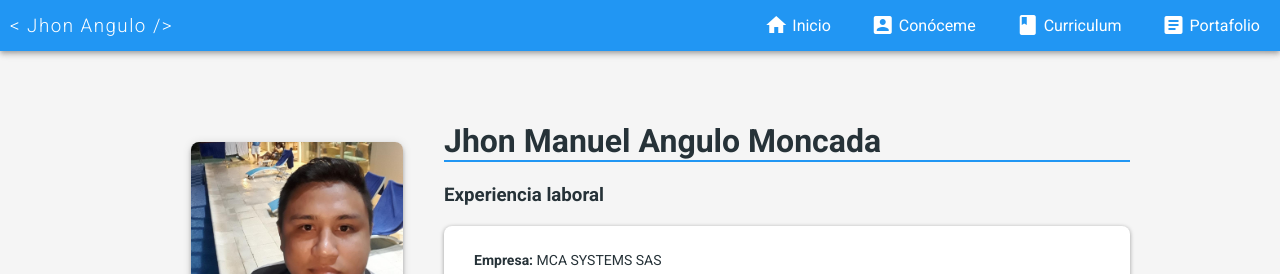
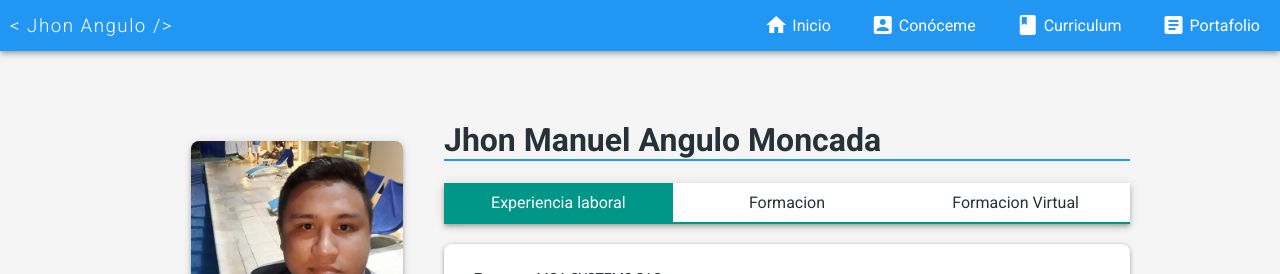
Before and after one commit to JhonAngulo/personal-page, a React (Create React App) app: page /curriculum in a window 1280 px wide. Shown: the top 274 px of the page. Built offline with nearby package versions, Linux system fonts and the light colour scheme.

Commit message:
changes in layout

```diff
--- a/src/assets/styles/components/footer.css
+++ b/src/assets/styles/components/footer.css
@@ -1,6 +1,4 @@
 .footer {
-  /* position: absolute;*/
-  bottom: 0;
   height: 6rem;
   width: 100%;
   background-color: var(--dark-color);
--- a/src/assets/styles/global.css
+++ b/src/assets/styles/global.css
@@ -2,7 +2,8 @@
 
 :root {
   --primary-color: #2196f3;
-  --dark-color: #35363a;
+  --secondary-color: #009688;
+  --dark-color: #263238;
   --text-primary-color: #263238;
   --text-secondary-color: #455a64;
 }
@@ -11,7 +12,13 @@ body {
   margin: 0;
   padding: 0;
   font-family: "Roboto", sans-serif;
-  background-color: #f5f5f5;
+  background-color: #f5f5f5;;
+}
+
+#root {
+  height: 100vh;
+  display: grid;
+  grid-template-rows: 50px 1fr;
 }
 
 .material-icons {
@@ -26,7 +33,6 @@ a .material-icons {
 
 .main-container {
   max-width: 1000px;
-  height: auto;
   margin: 40px auto;
   padding: 10px;
   box-sizing: border-box;
--- a/src/assets/styles/pages/curriculum.css
+++ b/src/assets/styles/pages/curriculum.css
@@ -24,6 +24,38 @@
 .tecno__name {
   margin-left: 10px;
 }
+
+.curriculum__tab {
+  display: grid;
+  grid-template-columns: repeat(3, 1fr);
+  background-color: white;
+  align-content: center;
+  text-align: center;
+  box-shadow: 0px 2px 4px -1px rgba(0, 0, 0, 0.2), 0px 4px 5px 0px rgba(0, 0, 0, 0.14),
+  0px 1px 10px 0px rgba(0, 0, 0, 0.12);
+}
+
+.curriculum__tab-item {
+  margin: 0;
+  padding: 10px;
+  cursor: pointer;
+  border-bottom-width: 2px;
+  border-bottom-style: solid;
+  border-bottom-color: var(--secondary-color);
+}
+
+.curriculum__tab-item.active{
+  background-color: var(--secondary-color);
+  color: white;
+}
+
+.curriculum__tab-item:hover {
+  background-color: var(--dark-color);
+  border-bottom-color: var(--dark-color);
+  color: white;
+  transition: all 300ms ease-in;
+}
+
 .curriculum__image {
   box-sizing: border-box;
   border-radius: 8px;
--- a/src/pages/Curriculum.jsx
+++ b/src/pages/Curriculum.jsx
@@ -10,9 +10,17 @@ import logoJavascript from 'assets/images/logo_javascript.svg'
 import logoReact from 'assets/images/logo_react.svg'
 import logoNode from 'assets/images/logo_node.svg'
 
-
 import 'assets/styles/pages/curriculum.css'
 const Home = () => {
+  const activeTab = (event) => {
+    let tabItems = document.getElementsByClassName('curriculum__tab-item')
+    for (let i = 0; i < tabItems.length; i++) {
+      const element = tabItems[i]
+      element.classList.remove('active')
+    }
+    event.target.classList.add('active')
+  }
+
   return (
     <div className='curriculum-container'>
       <div className='curriculum__info'>
@@ -46,7 +54,11 @@ const Home = () => {
             <p className='tecno__name'>Css</p>
           </div>
           <div className='tecno__item'>
-            <img className='tecno__logo' src={logoJavascript} alt='logo javascript' />
+            <img
+              className='tecno__logo'
+              src={logoJavascript}
+              alt='logo javascript'
+            />
             <p className='tecno__name'>Javascript</p>
           </div>
           <div className='tecno__item'>
@@ -61,7 +73,17 @@ const Home = () => {
       </div>
       <div>
         <h1 className='curriculum__title'>jhon manuel angulo moncada</h1>
-        <h3>Experiencia laboral</h3>
+        <div className='curriculum__tab'>
+          <span onClick={activeTab} className='curriculum__tab-item active'>
+            Experiencia laboral
+          </span>
+          <span onClick={activeTab} className='curriculum__tab-item'>
+            Formacion
+          </span>
+          <span onClick={activeTab} className='curriculum__tab-item'>
+            Formacion Virtual
+          </span>
+        </div>
         <div className='experience-container'>
           <div className='experience__card'>
             <p>
```
Also changed, not shown: src/pages/Layout.jsx (line endings or trailing spaces).
